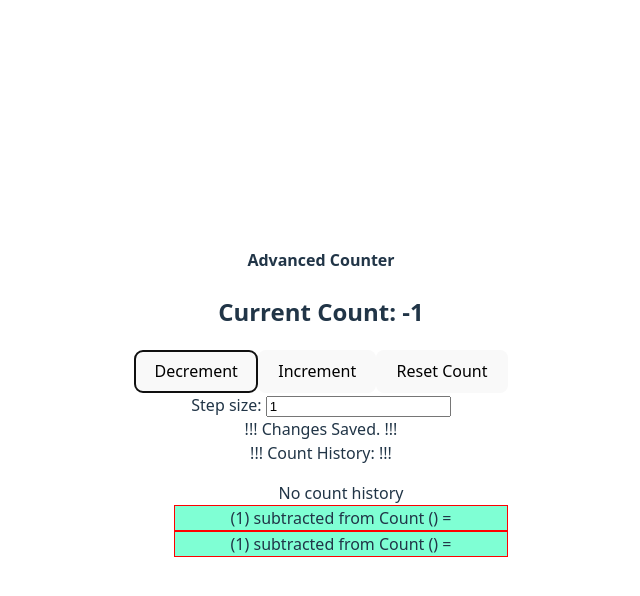
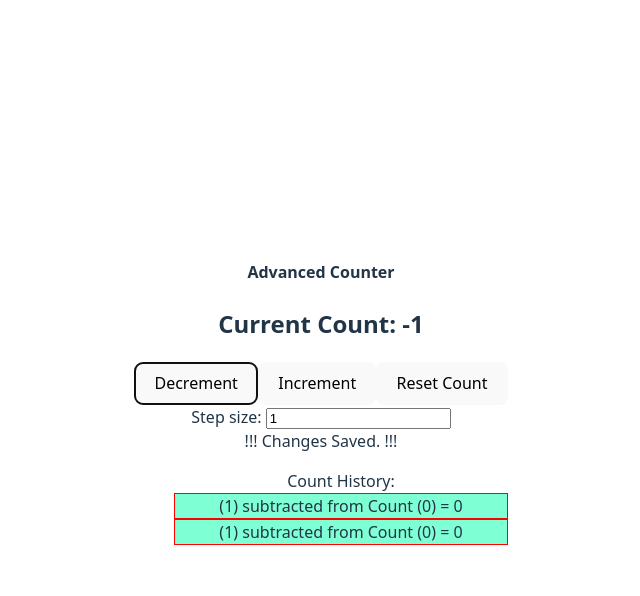
Before and after one commit to jfisherd/react-counter, a React (Vite) app: page / in a window 1280 px wide. Both pictures are taken after a click on the button "Decrement". Shown: the top 596 px of the page, without its empty margins (319-959 px from the left). Built offline with nearby package versions, Linux system fonts and the light colour scheme.

Commit message:
detailed count history updates/resets correctly, still double printing

```diff
--- a/src/components/AdvancedCounter.tsx
+++ b/src/components/AdvancedCounter.tsx
@@ -6,15 +6,19 @@ export const AdvancedCounter: React.FC = (): ReactNode => {
     const [count, setCount] = useState<number>(0)
     const [stepValue, setStepValue] = useState<number>(1)
     // UUID key for initial count history message generated with UUID V7 on https://www.uuidgenerator.net/
-    const [countHistory, setCountHistory] = useState<ReactNode[]>([<li key={'019b2503-007d-74f3-a6f4-c19b6a898321'}>No count history</li>])
+    const [countHistory, setCountHistory] = useState<ReactNode[]>([<li key={'019b2503-007d-74f3-a6f4-c19b6a898321'}>Count History:</li>])
 
 
     // countHistory.map((countInstance) => <li>{countInstance}</li>)
 
     const handleDecrement = () => {
-        setCount((prevCount) => prevCount - stepValue)
+        let prevCountToBePassed = 0
+        setCount((prevCount) => {
+            prevCountToBePassed = prevCount
+            return prevCount - stepValue
+        })
         setCountHistory((prevCountHistory) => {
-            prevCountHistory.push(<li className="decrementRecord">({stepValue}) subtracted from Count ({ }) = { }</li>); // keys not needed? Render OK. Console only noted keyless <li> elements on one occassion. JF 12/15/2025
+            prevCountHistory.push(<li className="decrementRecord">({stepValue}) subtracted from Count ({prevCountToBePassed}) = {count}</li>); // keys not needed? Render OK. Console only noted keyless <li> elements on one occassion. JF 12/15/2025
             return prevCountHistory
         })
     }
@@ -22,11 +26,12 @@ export const AdvancedCounter: React.FC = (): ReactNode => {
     const handleIncrement = () => {
         let prevCountToBePassed = 0
         setCount((prevCount) => {
+            prevCountToBePassed = prevCount
             return prevCount + stepValue
         })
 
         setCountHistory((prevCountHistory) => {
-            prevCountHistory.push(<li className="incrementRecord">({stepValue}) added to Count ({ }) = { }</li>); // .push modifies an array then returns the length of the new array.
+            prevCountHistory.push(<li className="incrementRecord">({stepValue}) added to Count ({prevCountToBePassed}) = {count}</li>); // .push modifies an array then returns the length of the new array.
             return prevCountHistory // The array must returned, not the array length
         })
     }
@@ -38,7 +43,7 @@ export const AdvancedCounter: React.FC = (): ReactNode => {
 
     const handleReset = () => { // Clear count history and reset count to 0
         setCount(0)
-        setCountHistory([<li key={'019b2503-007d-74f3-a6f4-c19b6a898321'}>No count history</li>])
+        setCountHistory([<li key={'019b2503-007d-74f3-a6f4-c19b6a898321'}>Reset button clicked</li>])
     }
 
     //
@@ -61,9 +66,7 @@ export const AdvancedCounter: React.FC = (): ReactNode => {
             </div>
             <label htmlFor="stepInput">Step size: </label> {/* Idea for label and stepInput id taken directly from Per Scholas' Lab 10.1 */}
             <input id="stepInput" type="number" value={stepValue} onChange={handleStepValueChange}></input>
-
             <div>!!! Changes Saved. !!!</div>
-            <div>!!! Count History: !!!</div>
             <ul>{countHistory}</ul>
         </>
     )
```
